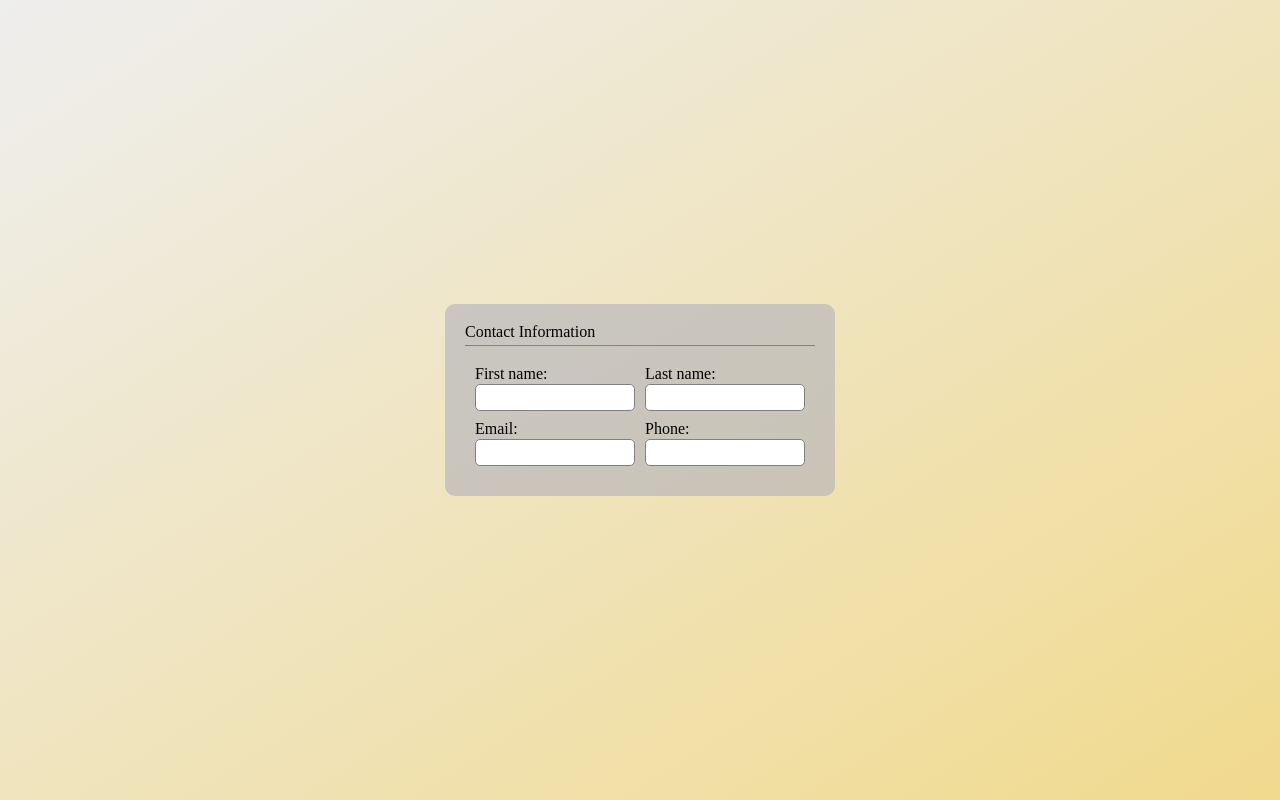
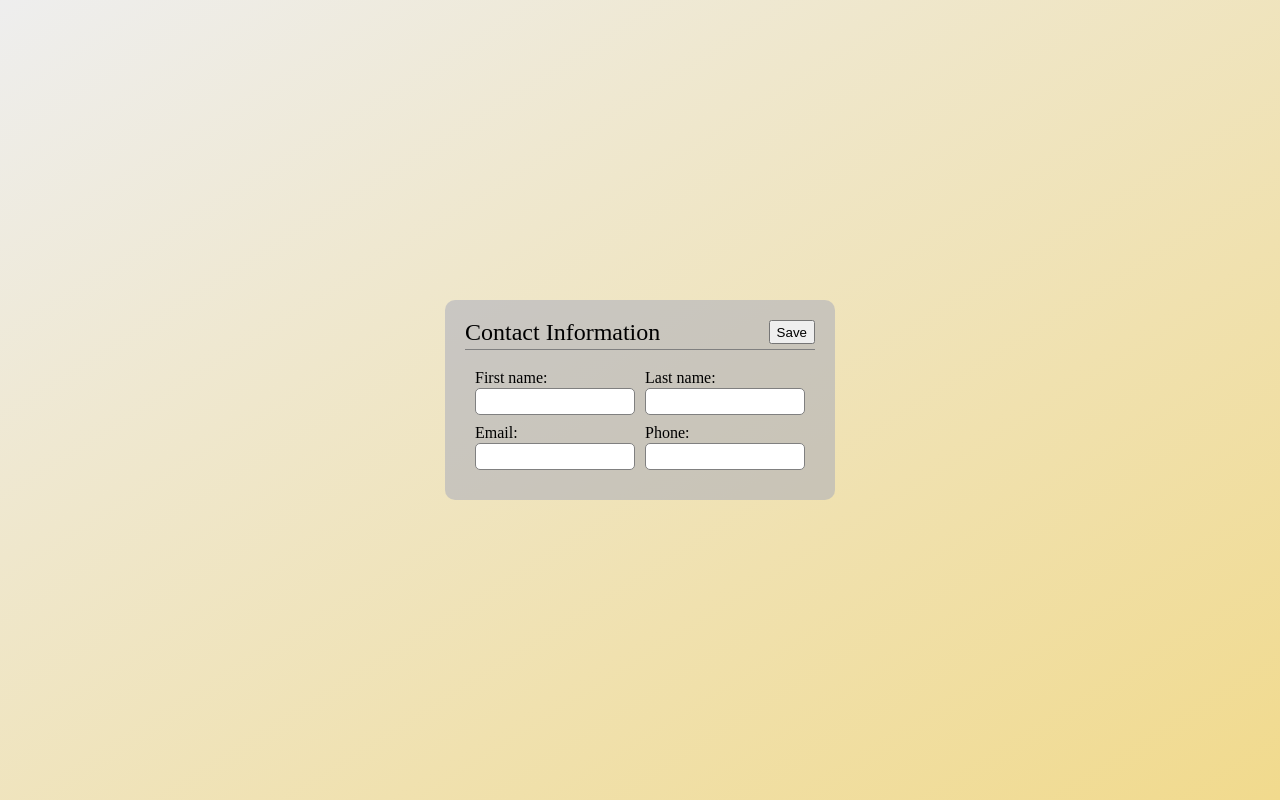
Before and after one commit to pv-230/odin-cv-app, a React app: page / in a window 1280 px wide. Built offline with nearby package versions, Linux system fonts and the light colour scheme.

Commit message:
Extract contact info form to new component

```diff
--- a/src/components/ContactInfo/ContactInfo.css
+++ b/src/components/ContactInfo/ContactInfo.css
@@ -1,3 +1,7 @@
+:root {
+  --input-focus-color: #3a7acc;
+}
+
 .contact-info {
   display: flex;
   flex-direction: column;
@@ -6,24 +10,16 @@
   gap: 10px;
 }
 
-.contact-info__form {
-  display: grid;
-  grid-template-columns: repeat(2, 20ch);
-  gap: 10px;
-  padding: 10px;
-}
+/* Title bar */
 
-.firstname-info__label,
-.lastname-info__label,
-.email-info__label,
-.phone-info__label {
+.contact-info__title-bar {
   display: flex;
-  flex-direction: column;
-  gap: 2px;
-}
-
-.contact-info__title {
+  justify-content: space-between;
   width: 100%;
   border-bottom: 1px solid gray;
   padding-bottom: 5px;
 }
+
+.contact-info__title {
+  font-size: 1.5rem;
+}
--- a/src/components/ContactInfo/ContactInfo.js
+++ b/src/components/ContactInfo/ContactInfo.js
@@ -1,14 +1,16 @@
 import React, { Component } from 'react';
 import './ContactInfo.css';
+import ContactInfoForm from '../ContactInfoForm/ContactInfoForm';
 
 export default class ContactInfo extends Component {
   constructor(props) {
     super(props);
     this.state = {
-      firstname: '',
-      lastname: '',
+      firstName: '',
+      lastName: '',
       email: '',
       phone: '',
+      isEditing: true,
     };
     this.handleChange = this.handleChange.bind(this);
   }
@@ -20,65 +22,24 @@ export default class ContactInfo extends Component {
   }
 
   render() {
-    const { firstname, lastname, email, phone } = this.state;
+    const { firstName, lastName, email, phone, isEditing } = this.state;
 
     return (
       <div className="contact-info">
-        <h2 className="contact-info__title">Contact Information</h2>
-        <form className="contact-info__form">
-          <div className="firstname-info">
-            <label className="firstname-info__label" htmlFor="firstname-info__input">
-              First name:
-              <input
-                id="firstname-info__input"
-                name="firstname"
-                type="text"
-                value={firstname}
-                required
-                onChange={this.handleChange}
-              />
-            </label>
-          </div>
-          <div className="lastname-info">
-            <label className="lastname-info__label" htmlFor="lastname-info__input">
-              Last name:
-              <input
-                id="lastname-info__input"
-                name="lastname"
-                type="text"
-                value={lastname}
-                required
-                onChange={this.handleChange}
-              />
-            </label>
-          </div>
-          <div className="email-info">
-            <label className="email-info__label" htmlFor="email-info__input">
-              Email:
-              <input
-                id="email-info__input"
-                name="email"
-                type="email"
-                value={email}
-                required
-                onChange={this.handleChange}
-              />
-            </label>
-          </div>
-          <div className="phone-info">
-            <label className="phone-info__label" htmlFor="phone-info__input">
-              Phone:
-              <input
-                id="phone-info__input"
-                name="phone"
-                type="tel"
-                value={phone}
-                required
-                onChange={this.handleChange}
-              />
-            </label>
-          </div>
-        </form>
+        <div className="contact-info__title-bar">
+          <h2 className="contact-info__title">Contact Information</h2>
+          <button className="contact-info__update-btn" type="button">
+            {isEditing ? 'Save' : 'Edit'}
+          </button>
+        </div>
+
+        <ContactInfoForm
+          firstName={firstName}
+          lastName={lastName}
+          email={email}
+          phone={phone}
+          handleChange={this.handleChange}
+        />
       </div>
     );
   }
--- /dev/null
+++ b/src/components/ContactInfoForm/ContactInfoForm.css
@@ -0,0 +1,6 @@
+.contact-info__form {
+  display: grid;
+  grid-template-columns: repeat(2, 20ch);
+  gap: 10px;
+  padding: 10px;
+}
--- /dev/null
+++ b/src/components/ContactInfoForm/ContactInfoForm.js
@@ -0,0 +1,73 @@
+import React, { Component } from 'react';
+import PropTypes from 'prop-types';
+import './ContactInfoForm.css';
+
+export default class ContactInfoForm extends Component {
+  render() {
+    const { firstName, lastName, email, phone, handleChange } = this.props;
+
+    return (
+      <form className="contact-info__form">
+        <label htmlFor="contact-info__first-name-input">
+          First name:
+          <input
+            id="contact-info__first-name-input"
+            name="firstName"
+            type="text"
+            value={firstName}
+            required
+            onChange={handleChange}
+            autoComplete="off"
+          />
+        </label>
+
+        <label htmlFor="contact-info__last-name-input">
+          Last name:
+          <input
+            id="contact-info__last-name-input"
+            name="lastName"
+            type="text"
+            value={lastName}
+            required
+            onChange={handleChange}
+            autoComplete="off"
+          />
+        </label>
+
+        <label htmlFor="contact-info__email-input">
+          Email:
+          <input
+            id="contact-info__email-input"
+            name="email"
+            type="email"
+            value={email}
+            required
+            onChange={handleChange}
+            autoComplete="off"
+          />
+        </label>
+
+        <label htmlFor="contact-info__phone-input">
+          Phone:
+          <input
+            id="contact-info__phone-input"
+            name="phone"
+            type="tel"
+            value={phone}
+            required
+            onChange={handleChange}
+            autoComplete="off"
+          />
+        </label>
+      </form>
+    );
+  }
+}
+
+ContactInfoForm.propTypes = {
+  firstName: PropTypes.string.isRequired,
+  lastName: PropTypes.string.isRequired,
+  email: PropTypes.string.isRequired,
+  phone: PropTypes.string.isRequired,
+  handleChange: PropTypes.func.isRequired,
+};
```
